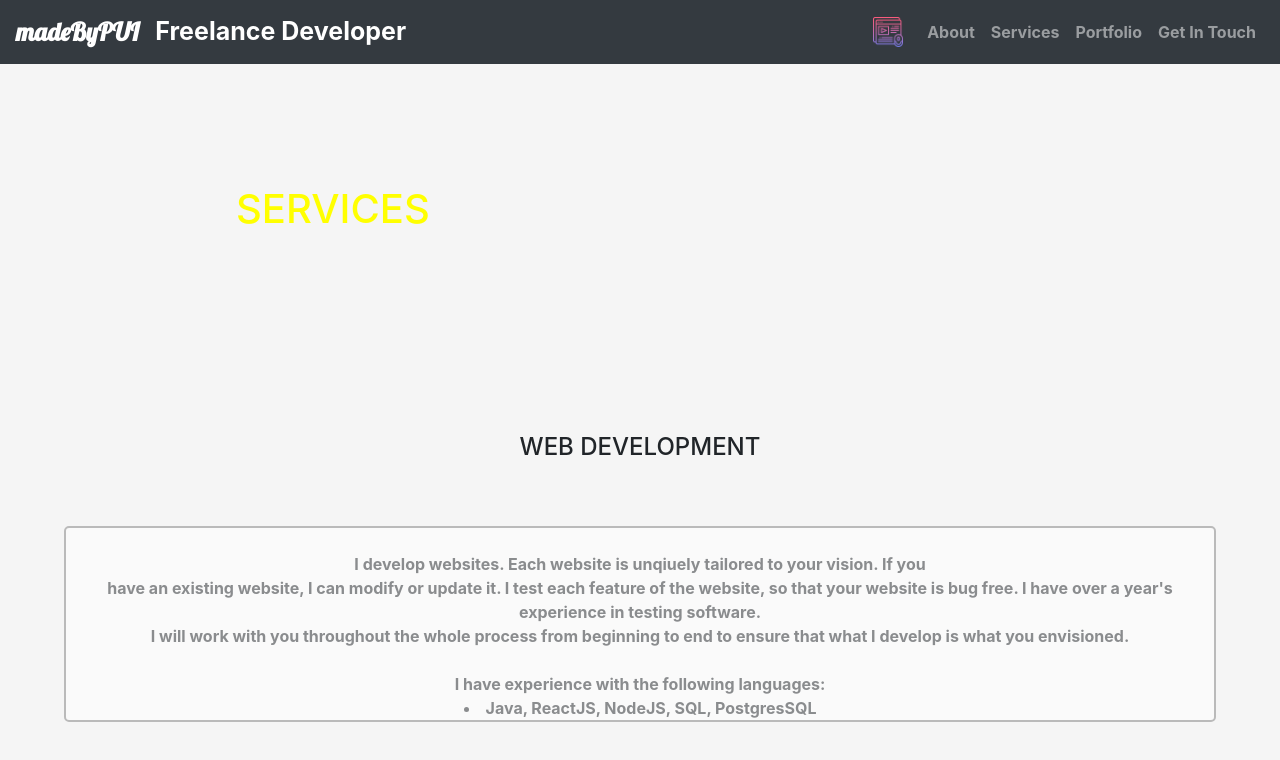
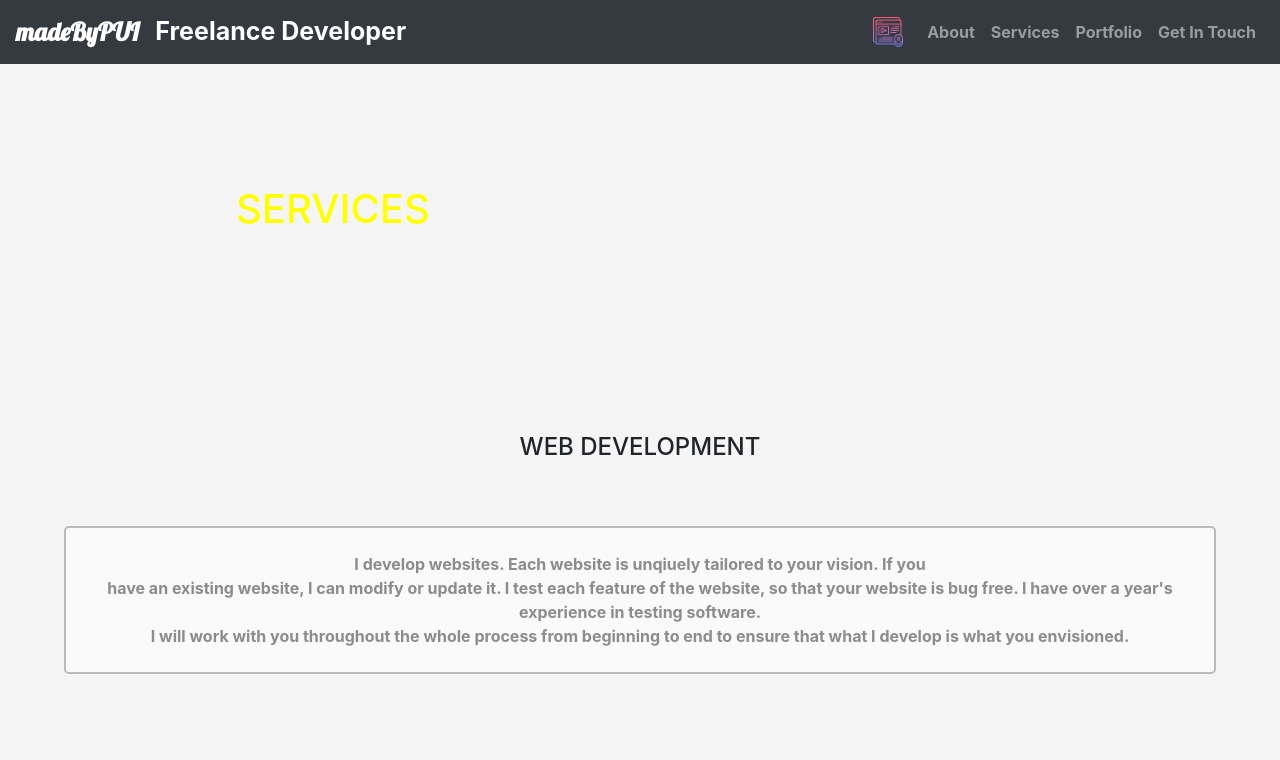
Before and after one commit to ptam1/madeByPui, a React (Create React App) app in the folder my-app/: page /services in a window 1280 px wide. Shown: the top 760 px of the page. Built offline with nearby package versions, Linux system fonts and the light colour scheme.

Commit message:
revised services descr

```diff
--- a/my-app/src/frontend/Services.js
+++ b/my-app/src/frontend/Services.js
@@ -29,8 +29,7 @@ export default class Services extends Component {
                              <br /> have an existing website, I can modify or update it. I test each feature of the website, so that your website is bug free. I have over a year's experience in testing software.
                              <br /> I will work with you throughout the whole process from beginning to end to ensure that what I develop is what you envisioned.
                              <br />
-                             <br /><center>I have experience with the following languages: </center>
-                              <li> Java, ReactJS, NodeJS, SQL, PostgresSQL </li>
+                             <br />
                              </b>
                         </p>
 
```
